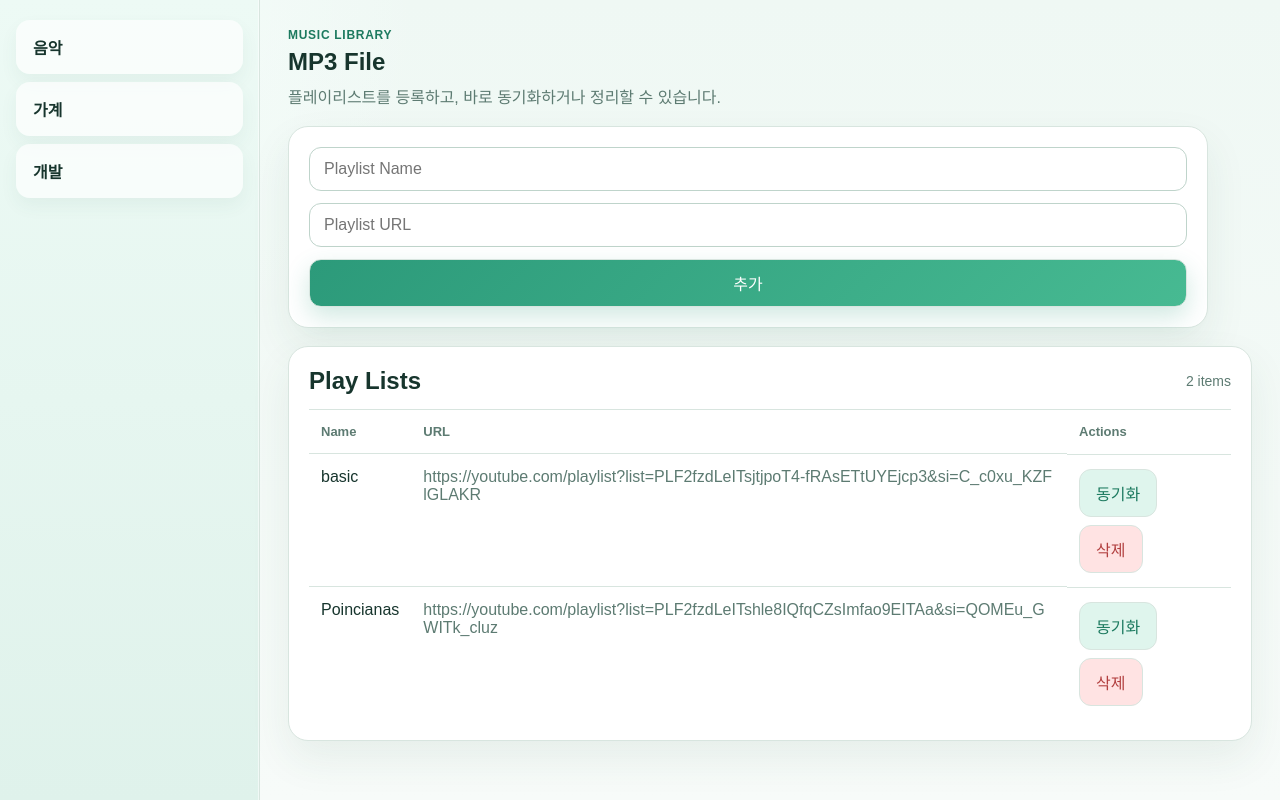
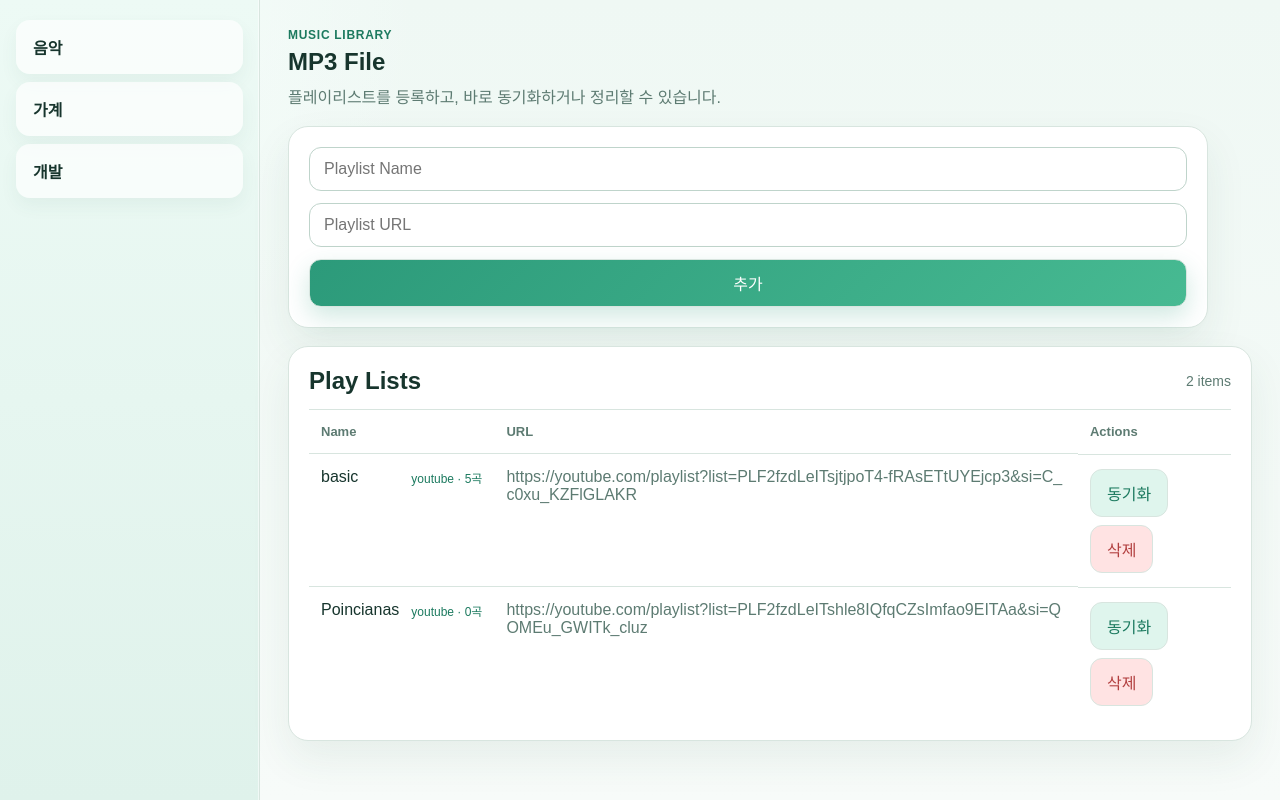
Before and after one commit to shinyeong-gwak/PleasePracticeJazz, a FastAPI app: page /music/playlist in a window 1280 px wide. Run offline with FastAPI, Linux system fonts and the light colour scheme; parts of the project's set-up code (start-up, migrations or seed data) failed here and were passed over.

Commit message:
fix : 플레이리스트 수정 및 여러건

```diff
--- a/services/music_service.py
+++ b/services/music_service.py
@@ -59,6 +59,7 @@ def sync(
                     synced_items.append({
                         "id": entry["id"],
                         "title": entry["title"],
+                        "artist": entry.get("artist") or previous_item.get("artist") or "",
                         "url": entry["url"],
                         "filename": previous_item["filename"]
                     })
@@ -79,6 +80,7 @@ def sync(
             playlist_name,
             {
                 "url": url,
+                "source": "youtube",
                 "items": synced_items
             }
         )
--- a/static/css/style.css
+++ b/static/css/style.css
@@ -252,6 +252,84 @@ button:disabled {
     margin: 0;
 }
 
+.hidden {
+    display: none;
+}
+
+tr.hidden,
+.playlist-items-row.hidden {
+    display: none !important;
+}
+
+.playlist-cell {
+    cursor: pointer;
+}
+
+.playlist-toggle-button {
+    width: 100%;
+    padding: 0;
+    border: none;
+    background: transparent;
+    box-shadow: none;
+    text-align: left;
+    color: inherit;
+}
+
+.playlist-toggle-button:hover {
+    transform: none;
+}
+
+.playlist-url-button {
+    color: var(--muted);
+    word-break: break-all;
+}
+
+.playlist-cell-main {
+    display: flex;
+    justify-content: space-between;
+    gap: 12px;
+    align-items: center;
+}
+
+.playlist-expand-indicator {
+    color: var(--accent-strong);
+    font-size: 12px;
+    white-space: nowrap;
+}
+
+.playlist-items-row td {
+    padding-top: 0;
+    background: #fbfefd;
+}
+
+.playlist-items-wrap {
+    padding: 14px 16px 8px;
+    border: 1px solid var(--line);
+    border-radius: 14px;
+    background: var(--panel-soft);
+}
+
+.playlist-items-list {
+    display: grid;
+    gap: 8px;
+}
+
+.playlist-items-header {
+    margin-bottom: 10px;
+    color: var(--accent-strong);
+    font-size: 13px;
+    font-weight: 700;
+}
+
+.playlist-item-line {
+    color: var(--text);
+    word-break: break-word;
+}
+
+.playlist-items-empty {
+    color: var(--muted);
+}
+
 .score-list {
     display: flex;
     flex-wrap: wrap;
--- a/templates/music/playlist.html
+++ b/templates/music/playlist.html
@@ -33,9 +33,25 @@
             </tr>
 
             {% for playlist in playlists %}
+            {% set state = sync_states.get(playlist["name"], {}) %}
+            {% set items = state.get("items", []) %}
+            {% set source = state.get("source", "youtube") %}
             <tr>
-                <td>{{ playlist["name"] }}</td>
-                <td class="table-url">{{ playlist["url"] }}</td>
+                <td class="playlist-cell">
+                    <button class="playlist-toggle-button" type="button" onclick="togglePlaylistPanel('{{ loop.index }}')">
+                        <span class="playlist-cell-main">
+                        <span>{{ playlist["name"] }}</span>
+                        <span class="playlist-expand-indicator">
+                            {{ source }} · {{ items | length }}곡
+                        </span>
+                        </span>
+                    </button>
+                </td>
+                <td class="table-url playlist-cell">
+                    <button class="playlist-toggle-button playlist-url-button" type="button" onclick="togglePlaylistPanel('{{ loop.index }}')">
+                        {{ playlist["url"] }}
+                    </button>
+                </td>
                 <td class="table-actions">
                     <form action="/music/playlist/sync" method="post">
                         <input type="hidden" name="url" value="{{ playlist['url'] }}">
@@ -50,9 +66,45 @@
                     </form>
                 </td>
             </tr>
+            <tr class="playlist-items-row hidden" id="playlist-panel-{{ loop.index }}">
+                <td colspan="3">
+                    <div class="playlist-items-wrap">
+                        <div class="playlist-items-header">해당 링크에 속하는 곡</div>
+                        {% if items %}
+                        <div class="playlist-items-list">
+                            {% for item in items %}
+                            <div class="playlist-item-line">
+                                {% if item.get("artist") %}
+                                {{ item.get("title", "Untitled") }} - {{ item.get("artist") }}
+                                {% else %}
+                                {{ item.get("title", "Untitled") }}
+                                {% endif %}
+                            </div>
+                            {% endfor %}
+                        </div>
+                        {% else %}
+                        <div class="playlist-items-empty">아직 동기화된 곡이 없습니다.</div>
+                        {% endif %}
+                    </div>
+                </td>
+            </tr>
             {% endfor %}
         </table>
     </div>
 </section>
 
 {% endblock %}
+
+{% block scripts %}
+<script>
+    function togglePlaylistPanel(index) {
+        const panel = document.getElementById(`playlist-panel-${index}`);
+
+        if (!panel) {
+            return;
+        }
+
+        panel.classList.toggle("hidden");
+    }
+</script>
+{% endblock %}
```
Also changed, not shown: repositories/lick_repository.py (+46 -21 lines), routers/lick_router.py (+33 -20 lines), routers/music_router.py (+15 -3 lines), utils/music_util.py (+12 -0 lines), utils/xml/parser.py (+51 -28 lines).
